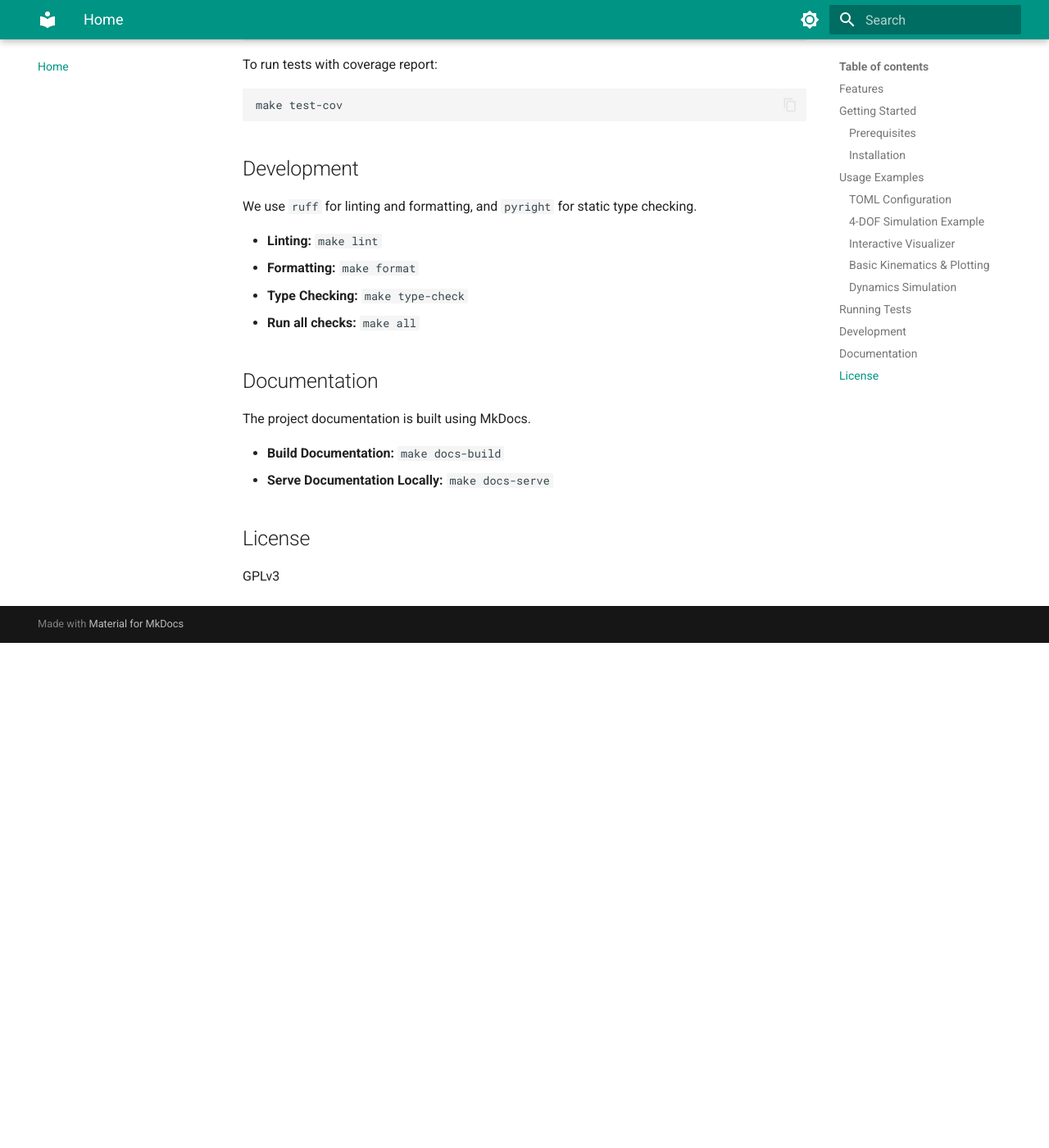
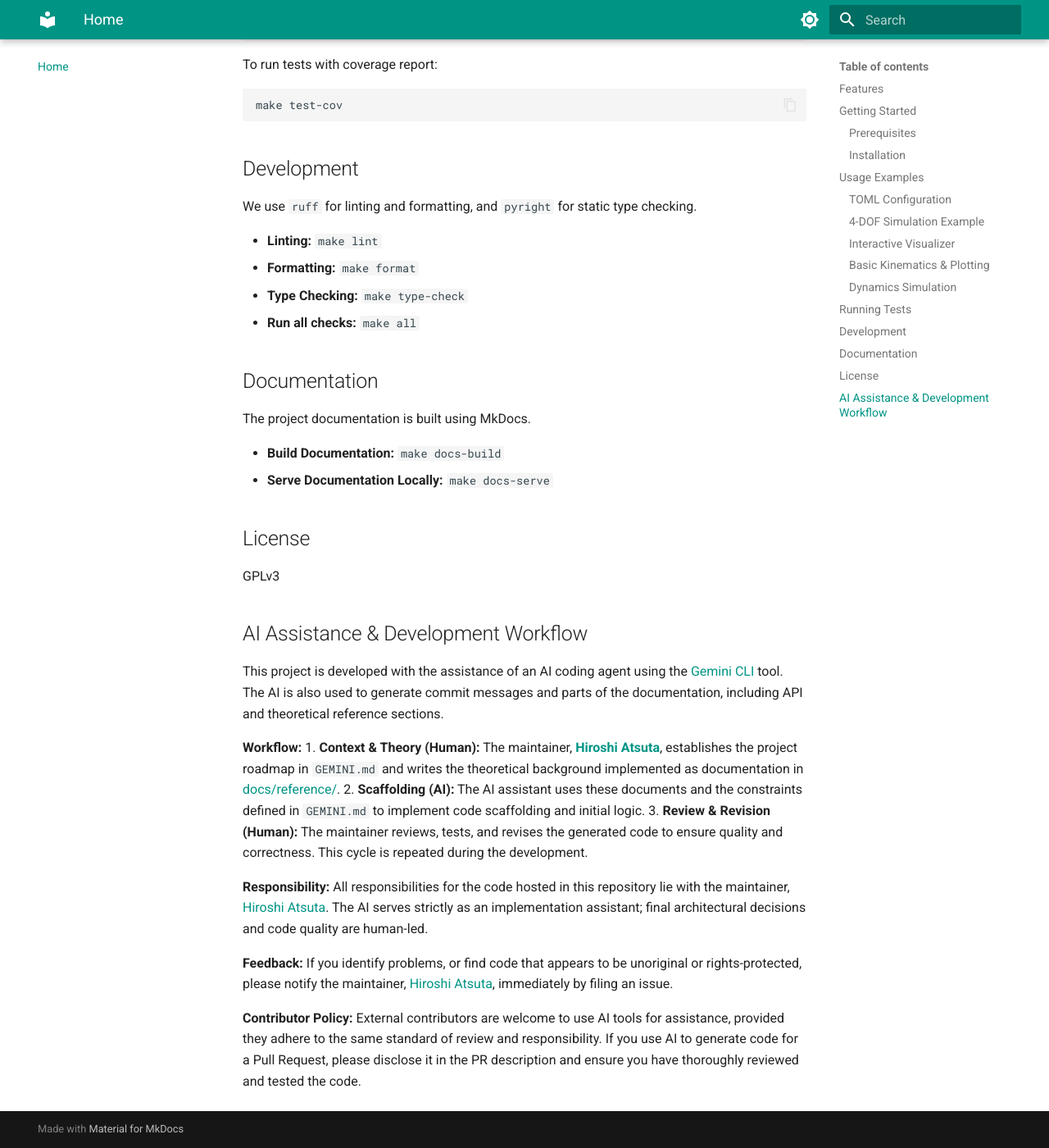
Before and after one commit to hrshtst/skelarm, an MkDocs documentation site: the page built from docs/index.md, in a window 1280 px wide and 1400 px high, scrolled down 3255 px. Shown: the whole window at 82% size. Built offline with MkDocs 1.6.1 and Material for MkDocs 9.7.7, drawn with Linux system fonts in a browser that asks for light colours; before the commit the page ends 4039 px from its top, so only the background shows below that.

Commit message:
docs: Add detailed AI assistance and workflow disclosure

```diff
--- a/docs/index.md
+++ b/docs/index.md
@@ -158,3 +158,21 @@ The project documentation is built using MkDocs.
 ## License
 
 GPLv3
+
+## AI Assistance & Development Workflow
+
+This project is developed with the assistance of an AI coding agent using the [Gemini CLI](https://github.com/google/gemini-cli) tool. The AI is also used to generate commit messages and parts of the documentation, including API and theoretical reference sections.
+
+**Workflow:**
+1.  **Context & Theory (Human):** The maintainer, **[Hiroshi Atsuta](https://github.com/hrshtst)**, establishes the project roadmap in `GEMINI.md` and writes the theoretical background implemented as documentation in [docs/reference/](docs/reference/).
+2.  **Scaffolding (AI):** The AI assistant uses these documents and the constraints defined in `GEMINI.md` to implement code scaffolding and initial logic.
+3.  **Review & Revision (Human):** The maintainer reviews, tests, and revises the generated code to ensure quality and correctness. This cycle is repeated during the development.
+
+**Responsibility:**
+All responsibilities for the code hosted in this repository lie with the maintainer, [Hiroshi Atsuta](https://github.com/hrshtst). The AI serves strictly as an implementation assistant; final architectural decisions and code quality are human-led.
+
+**Feedback:**
+If you identify problems, or find code that appears to be unoriginal or rights-protected, please notify the maintainer, [Hiroshi Atsuta](https://github.com/hrshtst), immediately by filing an issue.
+
+**Contributor Policy:**
+External contributors are welcome to use AI tools for assistance, provided they adhere to the same standard of review and responsibility. If you use AI to generate code for a Pull Request, please disclose it in the PR description and ensure you have thoroughly reviewed and tested the code.
```
Also changed, not shown: README.md (+18 -0 lines).
